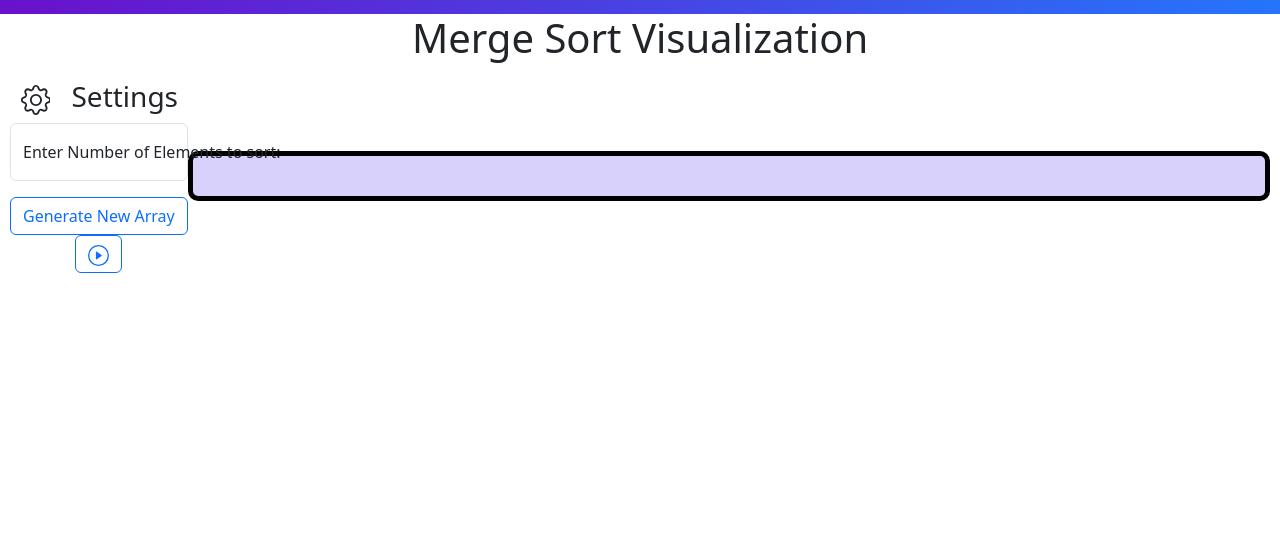
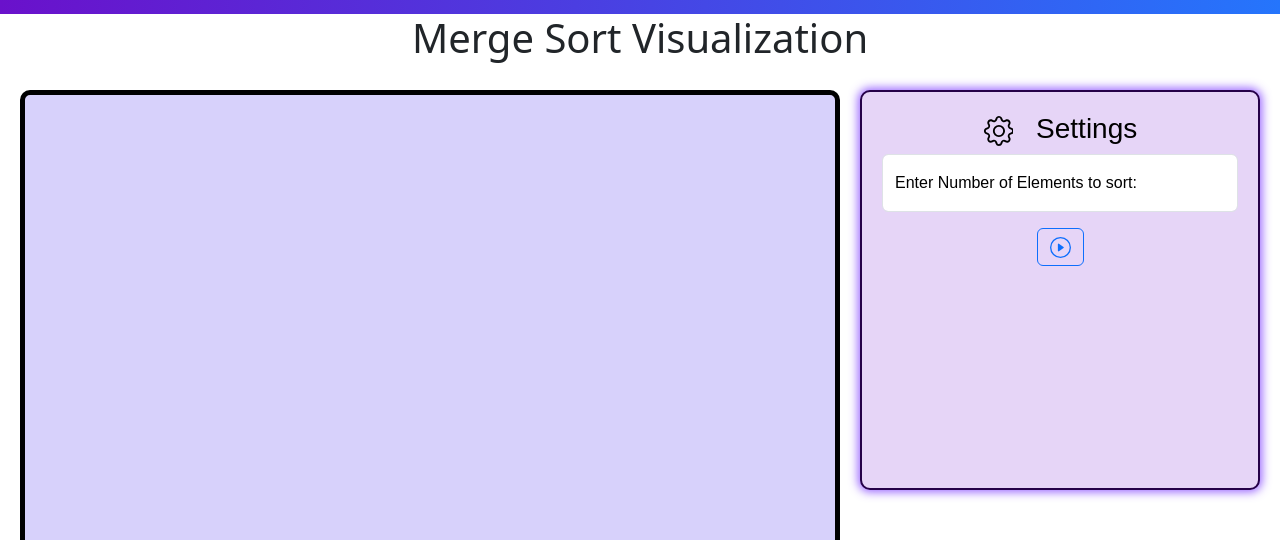
Before and after one commit to keerthanar09/algovizXX, a React (Create React App) app in the folder algovisual/frontend/: page /merge in a window 1280 px wide. Shown: the part 130-670 px from the top of the page. Built offline with nearby package versions, Linux system fonts and the light colour scheme; no server answers.

Commit message:
updated merge sort to use svg instead of p5

```diff
--- a/algovisual/frontend/src/components/UI/inputbox.js
+++ b/algovisual/frontend/src/components/UI/inputbox.js
@@ -5,9 +5,7 @@ const NumberInput = ({ numElements, setNumElements }) => {
     const value = parseInt(e.target.value, 10);
     if (true) {
       setNumElements(value);
-    } // else {
-    //   alert("Please enter a number between 2 and 100.");
-    // }
+    }
   };
 
 
--- a/algovisual/frontend/src/components/UI/settings.js
+++ b/algovisual/frontend/src/components/UI/settings.js
@@ -1,5 +1,4 @@
 import React from "react";
-import GenerateArrayButton from "./genarr";
 import NumberInput from "./inputbox";
 import PlayPauseButton from "./pauseplay";
 import "./styles/styles.css"
@@ -8,7 +7,7 @@ const Settings = ({ numElements, setNumElements, togglePlayPause, isPlaying, fet
       const value = parseInt(e.target.value, 10);
       if (value > 2 && value <= 50) {
         setNumElements(value);
-        fetchData(); // Fetch new data whenever the array size is updated
+        fetchData();
       }
     };
     return (
@@ -28,7 +27,6 @@ const Settings = ({ numElements, setNumElements, togglePlayPause, isPlaying, fet
           &nbsp; Settings
         </h3>
         <NumberInput value={numElements} setNumElements={setNumElements} onChange={handleNumElementsChange}/>
-        <GenerateArrayButton fetchData={fetchData} />
         <PlayPauseButton isPlaying={isPlaying} togglePlayPause={togglePlayPause} />
       </div>
     );
--- a/algovisual/frontend/src/components/UI/styles/styles.css
+++ b/algovisual/frontend/src/components/UI/styles/styles.css
@@ -19,10 +19,10 @@
   padding: 20px;
   background-color: #d7d1fb !important;
   border: 5px solid #000000 !important;
-  border-radius: 10px 10px 10px 10px;
-  font-family: Arial, sans-serif;
-  color: #000000;
-  box-sizing: border-box;
+  border-radius: 10px 10px 10px 10px !important;
+  font-family: Arial, sans-serif !important;
+  color: #000000 !important;
+  box-sizing: border-box !important;
 }
 
 .settings {
--- a/algovisual/frontend/src/components/bubblesort.js
+++ b/algovisual/frontend/src/components/bubblesort.js
@@ -74,7 +74,6 @@ const BubbleSortVisualizor = () => {
         setNumElements={setNumElements}
         togglePlayPause={togglePlayPause}
         isPlaying={isPlaying}
-        fetchData={fetchSteps}
       />
       </div>
     </div>
--- a/algovisual/frontend/src/components/merge.js
+++ b/algovisual/frontend/src/components/merge.js
@@ -1,154 +1,79 @@
-/* global p5, p, rect, useState, createCanvas, frameRate, random, height, width, background, stroke, noStroke,  fill, rect, noLoop */
-
-import React, {useRef, useEffect, useState} from "react";
-import p5 from "p5";
-import axios from "axios";
+import React, {useEffect, useState, useCallback} from "react";
 import Settings from "./UI/settings";
+import "./UI/styles/styles.css"
 
 const MergeSortVisualization = () => {
-  const [values, setValues] = useState([]);
+  const [steps, setSteps] = useState([]);
+  const [currentStep, setCurrentStep] = useState(0);
   const [numElements, setNumElements] = useState(10);
   const [isPlaying, setIsPlaying] = useState(false);
-  const sketchRef = useRef();
-  const p5InstanceRef = useRef(null);
 
 
-    const fetchData = async () => {
-      try {
-        const response = await axios.get(`http://127.0.0.1:8000/api/get_sorting_data/?num_elements=${numElements}`);
-        if (Array.isArray(response.data)) {
-          setValues(response.data);
-        } else {
-          console.error("Invalid data format from API");
-        }
-      } catch (error) {
-        console.error("Error fetching data:", error);
-      }
-    };
-    useEffect(() => {
-      fetchData();
+    const fetchData = useCallback(async () => {
+      const BASE_URL = process.env.REACT_APP_API_URL;
+      const arrResponse = await fetch(`${BASE_URL}/algorithms/api/get_sorting_data/?num_elements=${numElements}`);
+      const arrData = await arrResponse.json();
+      const response = await fetch(`${BASE_URL}/algorithms/api/sort/bubble/`, {
+        method:'POST',
+        headers: { 'Content-Type': 'application/json' },
+      body: JSON.stringify({ array: arrData }),
+      });
+      const data = await response.json();
+      setSteps(data.steps);
+      setCurrentStep(0);
     }, [numElements]);
 
-//Prevents running p5 skectch if the data from the backend is not ready
-  useEffect(() => {
-    if (values.length === 0) {
-      return;
-    }
-    const sketch = (p) => {
-
-      let value = [...values];
-      let states = [];
-      let done = false;
-
-      p.setup = () => {
-        p.createCanvas(600, 400);
-        // value = new Array(5).fill(0).map(() => random(height));
-        states = new Array(value.length).fill(-1);
-
-        p.mergeSort(value, 0, value.length - 1);
-        p.noLoop();
+      const togglePlayPause = () => {
+        setIsPlaying((prev) => !prev);
       };
 
-    p.draw = () => {
-      p.background(255);
-      for (let i = 0; i < value.length; i++) {
-        if (states[i] === -1) p.fill(0);
-        else if (states[i] === 0) p.fill(0, 0, 255);
-        else if (states[i] === 1) p.fill(0, 255, 0);
-        p.noStroke();
-        p.rect(i * (p.width / value.length), p.height - value[i], p.width / value.length - 4, value[i]);
-        //Following code is to display the value of each bar above it while visualization is running.
-        p.fill(0);
-        p.textAlign(p.CENTER, p.BOTTOM);
-        p.text(
-          value[i],
-          i * (p.width / value.length) + (p.width / value.length) / 2,
-          p.height - value[i] - 5
-        );
-      }
+      useEffect(() => {
+        fetchData();
+      }, [fetchData]);
+  useEffect(() => {
+    if (isPlaying && steps.length > 0 && currentStep < steps.length - 1) {
+      const timer = setTimeout(() => setCurrentStep((s) => s + 1), 500);
+      return () => clearTimeout(timer);
+    }
+  }, [steps, currentStep, isPlaying]);
 
-      if (done) p.noLoop();
-    };
-
-    p.mergeSort = async (arr, start, end) => {
-      if (start >= end) {
-        if (start >= 0) states[start] = 1;
-        return;
-      }
-      const mid = Math.floor((start + end) / 2);
-      await p.mergeSort(arr, start, mid);
-      await p.mergeSort(arr, mid + 1, end);
-      await p.merge(arr, start, mid, end);
-    };
-
-    p.merge = async (arr, start, mid, end) => {
-      let left = arr.slice(start, mid + 1);
-      let right = arr.slice(mid + 1, end + 1);
-
-      let i = 0, j = 0, k = start;
-
-      states[start] = 0;
-
-      while (i < left.length && j < right.length) {
-        await p.sleep(1000);
-        if (left[i] < right[j]) {
-          arr[k++] = left[i++];
-        } else {
-          arr[k++] = right[j++];
-        }
-      }
-
-      while (i < left.length) {
-        await p.sleep(1000);
-        arr[k++] = left[i++];
-      }
-
-      while (j < right.length) {
-        await p.sleep(1000);
-        arr[k++] = right[j++];
-      }
-
-      if (start >= 0) {
-        for (let l = start; l <= end; l++) states[l] = 1;
-      }
-
-      if (start === 0 && end === arr.length - 1) done = true;
-    };
-
-    p.sleep = (ms) => {
-      return new Promise(resolve => setTimeout(resolve, ms));
-    };
-  };
-  p5InstanceRef.current = new p5(sketch, sketchRef.current);
-
-  return () => {
-    p5InstanceRef.current.remove();
-  };
-}, [values]);
-
-// This function is to implement the pause and play functionality
-const togglePlayPause = () => {
-  setIsPlaying((prev) => {
-    if (prev) {
-      p5InstanceRef.current.noLoop(); // The loop is stopped and visualization is paused
-    } else {
-      p5InstanceRef.current.loop(); //When play is pressed, the loop is continued from where it was stopped.
-    }
-    return !prev;
-  });
-};
+  const current = steps[currentStep] || { array: [] };
 
 
 return (
-  <div class="container1">
+  <div class="main-container">
+    <div className="vis">
+      <svg width="100%" height="100%">
+        {current.array.map((val, i) => {
+          const x = i * 40;
+          const y = 300 - val * 20;
+          const color = current.swapped?.includes(i)
+            ? 'red'
+            : current.highlight?.includes(i)
+            ? 'orange'
+            : 'blue';
+
+          return (
+            <rect
+              key={i}
+              x={x}
+              y={y}
+              width={30}
+              height={val * 20}
+              fill={color}
+            />
+          );
+        })}
+      </svg>
+    </div>
+    <div className="settings">
     <Settings
       numElements={numElements}
       setNumElements={setNumElements}
       togglePlayPause={togglePlayPause}
       isPlaying={isPlaying}
-      fetchData={fetchData}
     />
-    <div class="vis" ref={sketchRef}></div>
+    </div>
   </div>
 );
 };
```
Also changed, not shown: 2 other files (tests, documents, lock files or other folders).
